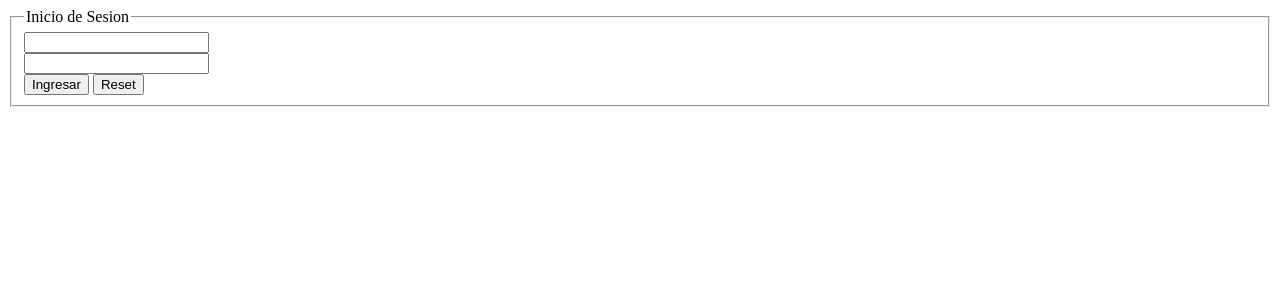
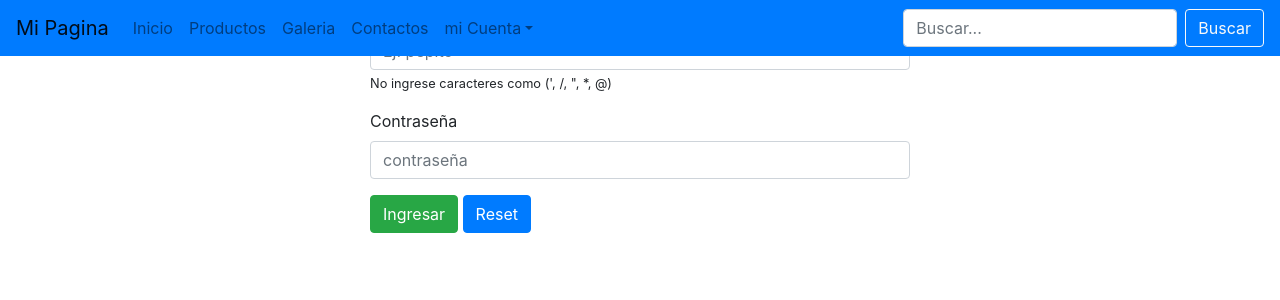
Before and after one commit to cchura94/php, a PHP site: page /views/registro/Ingresar.php in a window 1280 px wide. Shown: the top 300 px of the page. Run offline with PHP 8.4, Linux system fonts and the light colour scheme.

Commit message:
Registro usuarios

```diff
--- /dev/null
+++ b/proyecto/views/layouts/sitio/footer.php
@@ -0,0 +1,5 @@
+
+	<script src="views/assets/js/jquery-3.3.1.min.js"></script>
+	<script type="text/javascript" src="views/assets/js/bootstrap.min.js"></script>
+</body>
+</html>
--- /dev/null
+++ b/proyecto/views/layouts/sitio/menu.php
@@ -0,0 +1,43 @@
+<!-- start: Menu : Navbar -->
+	<nav class="navbar navbar-expand-lg navbar-light bg-primary fixed-top">
+		<a href="#" class="navbar-brand">Mi Pagina</a>
+		<button class="navbar-toggler" data-toggle="collapse" data-target="#navbarTog" aria-controls="navbarTog" aria-expanded="false" aria-label="Toggle navigation">
+			<span class="navbar-toggler-icon"></span>
+		</button>
+
+		<div class="collapse navbar-collapse" id="navbarTog">
+			<ul class="navbar-nav mr-auto mt-2 mt-lg-0">
+				<li class="nav-item">
+					<a class="nav-link" href="#">Inicio</a>
+				</li>
+				<li class="nav-item">
+					<a class="nav-link" href="#">Productos</a>
+				</li>
+				<li class="nav-item">
+					<a class="nav-link" href="#">Galeria</a>
+				</li>
+				<li class="nav-item">
+					<a class="nav-link" href="#">Contactos</a>
+				</li>
+
+				<li class="nav-item dropdown">
+					<a href="#" class="nav-link dropdown-toggle" id="navbarDropdown" role="button" data-toggle="dropdown" aria-haspopup="true" aria-expanded="false">mi Cuenta</a>
+
+					<div class="dropdown-menu" aria-labelledby="navbarDropdown">
+						<a href="views/registro/Ingresar.php" class="dropdown-item">ingresar</a>
+						<a href="views/registro/Registro.php" class="dropdown-item">Registrarse</a>
+					</div>
+				</li>
+			</ul>
+
+
+			<form class="form-inline my-2 my-lg-0">
+				<input class="form-control mr-sm-2" type="search" placeholder="Buscar..." aria-label="Search">
+				<button class="btn btn-outline-light my-2 my-sm-0" type="submit">Buscar</button>
+			</form>
+
+
+		</div>
+
+	</nav>
+	<!-- end: Menu : Navbar -->
--- a/proyecto/views/registro/Ingresar.php
+++ b/proyecto/views/registro/Ingresar.php
@@ -1,20 +1,46 @@
 <!DOCTYPE html>
-<html lang="en">
+<html lang="es">
 <head>
 	<meta charset="UTF-8">
-	<title>Inicio de Sesion</title>
+	<title>Mi Pagina</title>
+	<meta name="viewport" content="width=device-width, initial-scale=1, shrink-to-fit=no">
+
+	<link rel="stylesheet" href="./../assets/css/bootstrap.min.css">
 </head>
 <body>
 
-	<form action="../../Controllers/IngresarController.php" method="post">
-		<fieldset>
-			<legend>Inicio de Sesion</legend>
-			<input type="text" name="usuario"><br>
-			<input type="password" name="pass"><br>
-			<input type="submit" value="Ingresar">
-			<input type="reset">
-		</fieldset>
-	</form>
+<?php
+require('./../layouts/sitio/menu.php');
+ ?>
 
+ <div class="container">
+ 	<div class="row">
+			<div class="col-md-6" style="margin:0 auto;">
+				<form action="../../Controllers/IngresarController.php" method="post">
+
+					<div class="form-group">
+						<label for="usuario">Usuario:</label>
+						<input type="text" placeholder="Ej. pepito" id="usuario" class="form-control" aria-describedby="help" name="usuario">
+						<small id="help" class="form-text form-muted">No ingrese caracteres como (', /, ", *, @)</small>
+					</div>
+
+					<div class="form-group">
+						<label for="pass">Contraseña</label>
+						<input type="password" placeholder="contraseña" id="pass" class="form-control" name="pass">
+					</div>
+
+					<div class="form-group">
+						<input type="submit" value="Ingresar" class="btn btn-success">
+						<input type="reset" class="btn btn-primary">
+					</div>
+				</form>
+			</div>
+		</div>
+
+</div>
+
+
+	<script src="./../assets/js/jquery-3.3.1.min.js"></script>
+	<script type="text/javascript" src="./../assets/js/bootstrap.min.js"></script>
 </body>
 </html>
```
Also changed, not shown: proyecto/index.php (+101 -11 lines), proyecto/views/layouts/sitio/header.php (added, +10 -0 lines).
